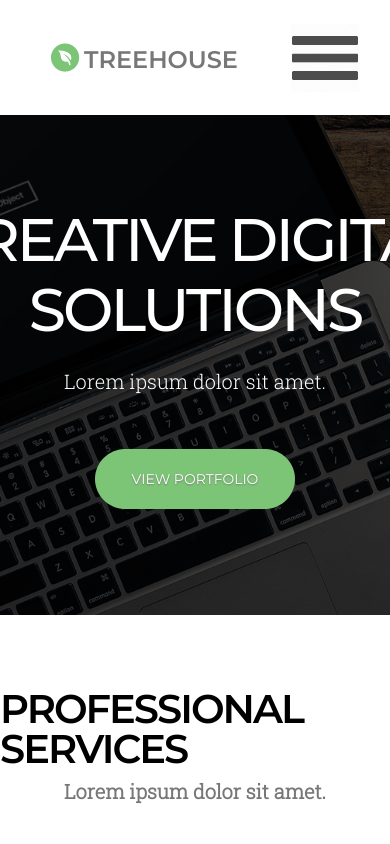
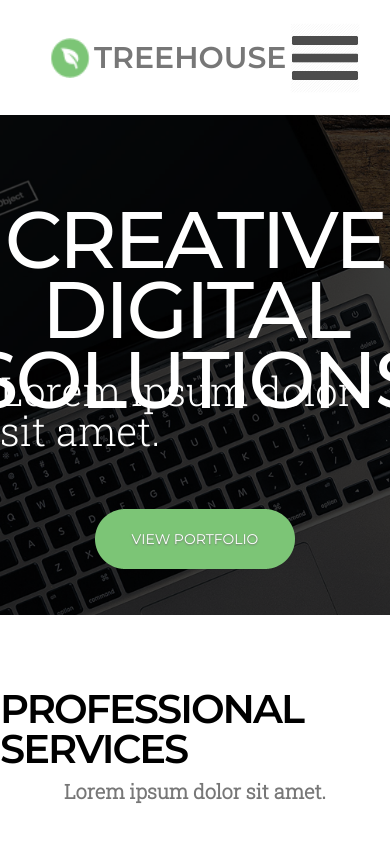
Before and after one commit to AdamReszka/TreehouseRWD, a plain HTML site: page index.html in a window 390 px wide. Shown: the top 844 px of the page. Drawn offline with nearby package versions, Linux system fonts and the light colour scheme.

Commit message:
modify smartphone view

```diff
--- a/partials/_layout.scss
+++ b/partials/_layout.scss
@@ -999,3 +999,23 @@ body {
 
     }
 }
+@media screen and (orientation: portrait), screen and (max-width: 480px) {
+	.mini-txt {
+		font-size: 3rem;
+	}
+	.mini-img {
+		width: 4rem;
+		height: 4rem;
+	}
+	.title-cds .main-title {
+		font-size: 8rem;
+	}
+	.title-cds .main-sub-title {
+		font-size: 4rem;
+	}
+	#burger-ul li {
+		height: 11.5rem;
+		font-size: 4rem;
+		padding-top: 3.8rem;
+	}
+}
```
Also changed, not shown: main.css, 1 other file.
